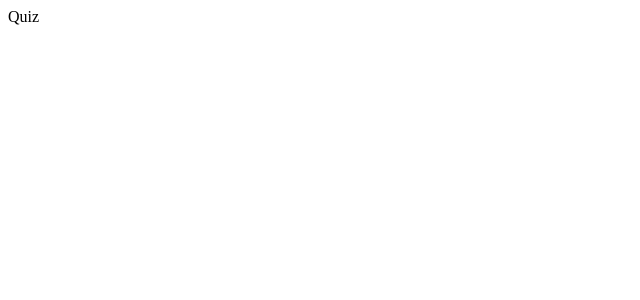
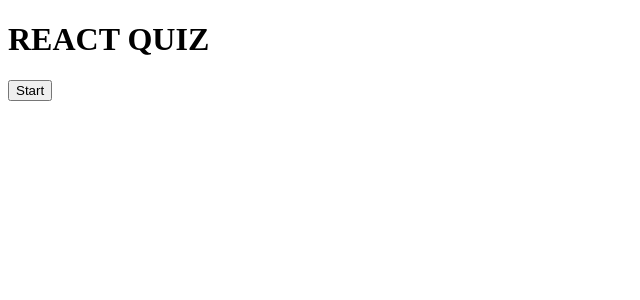
Before and after one commit to GitEdy2/Quiz-App, a React (Create React App) app in the folder react-quiz-app/: page / in a window 1280 px wide. Shown: the top 300 px of the page, without its empty margins (0-640 px from the left). Built offline with nearby package versions, Linux system fonts and the light colour scheme.

Commit message:
Construccion de App con componente QuestionCard

```diff
--- a/react-quiz-app/src/App.tsx
+++ b/react-quiz-app/src/App.tsx
@@ -1,8 +1,131 @@
-import React from 'react';
+import React, { useState } from 'react';
+import {fetchQuizQuestions} from './API';
+//Components
+import QuestionCard from './components/QuestionCard';
+//Types
+import { QuestionState, Difficulty} from './API';
 
-function App() {
+
+export type AnswerObject = {
+  question: string;
+  answer: string;
+  correct: boolean;
+  correctAnswer: string;
+}
+
+const TOTAL_QUESTIONS = 10;
+
+const App = () => {
+  const [loading, setLoading] = useState(false);
+  const [questions, setQuestions] = useState<QuestionState[]>([]);
+  const [number, setNumber] = useState(0);
+  const [userAnswer, setUserAnswer] = useState<AnswerObject[]>([]);
+  const [score, setScore] = useState(0);
+  const [gameOver, setGameOver] = useState(true);
+
+  console.log(questions)
+
+  const startTrivia = async () => {
+    setLoading(true);
+    setGameOver(false);
+
+    const newQuestions = await fetchQuizQuestions(
+      TOTAL_QUESTIONS,
+      Difficulty.EASY
+    );
+
+    setQuestions(newQuestions);
+    setScore(0);
+    setUserAnswer([]);
+    setNumber(0);
+    setLoading(false);
+  };
+
+  const checkAnswer = (e: React.MouseEvent<HTMLButtonElement>) => {
+    if(!gameOver) {
+      //User answer
+      const answer = e.currentTarget.value;
+
+      //Check answer against correct answer
+      const correct = questions[number].correct_answer === answer;
+
+      //Add score if answer is correct
+      if(correct) setScore(prev => prev + 1);
+
+      //Save answer in the array for user answers
+      const answerObject = {
+        question: questions[number].question,
+        answer,
+        correct,
+        correctAnswer: questions[number].correct_answer,
+      };
+
+      setUserAnswer(prev => [...prev, answerObject])
+    }
+  }
+
+  const nextQuestion = () => {
+    //Move on to the next question if not the last question
+    const nextQuestion = number + 1;
+
+    if(nextQuestion === TOTAL_QUESTIONS) {
+      setGameOver(true);
+    }
+    else {
+      setNumber(nextQuestion);
+    }
+  };
+
   return (
-    <div className="App">Quiz</div>
+    <div className="App">
+      <h1>REACT QUIZ</h1>
+      {
+        gameOver || userAnswer.length === TOTAL_QUESTIONS ? (
+          <button className="start" onClick={startTrivia}>
+            Start
+          </button>
+        )
+        : null
+      }
+
+      {
+        !gameOver ? (
+        <p className="score">Score:{score}</p>
+        )
+        : null
+      }
+
+      {
+        loading ? (
+          <p>Loading Question ...</p>
+        )
+        : null
+      }
+
+      {
+        !loading && !gameOver && (
+          <QuestionCard
+            questionNr={number + 1}
+            totalQuestions={TOTAL_QUESTIONS}
+            question={questions[number].question}
+            answers={questions[number].answers}
+            userAnswer={userAnswer ? userAnswer[number]: undefined}
+            callback={checkAnswer}
+          />
+        )
+      }
+
+      {
+        !gameOver && !loading && userAnswer.length === number + 1 &&
+        number !== TOTAL_QUESTIONS -1 ? (
+          <button className="next" onClick={nextQuestion}>
+            Next Question
+          </button>
+        )
+        : null
+      }
+
+    </div>
   );
 }
 
```
